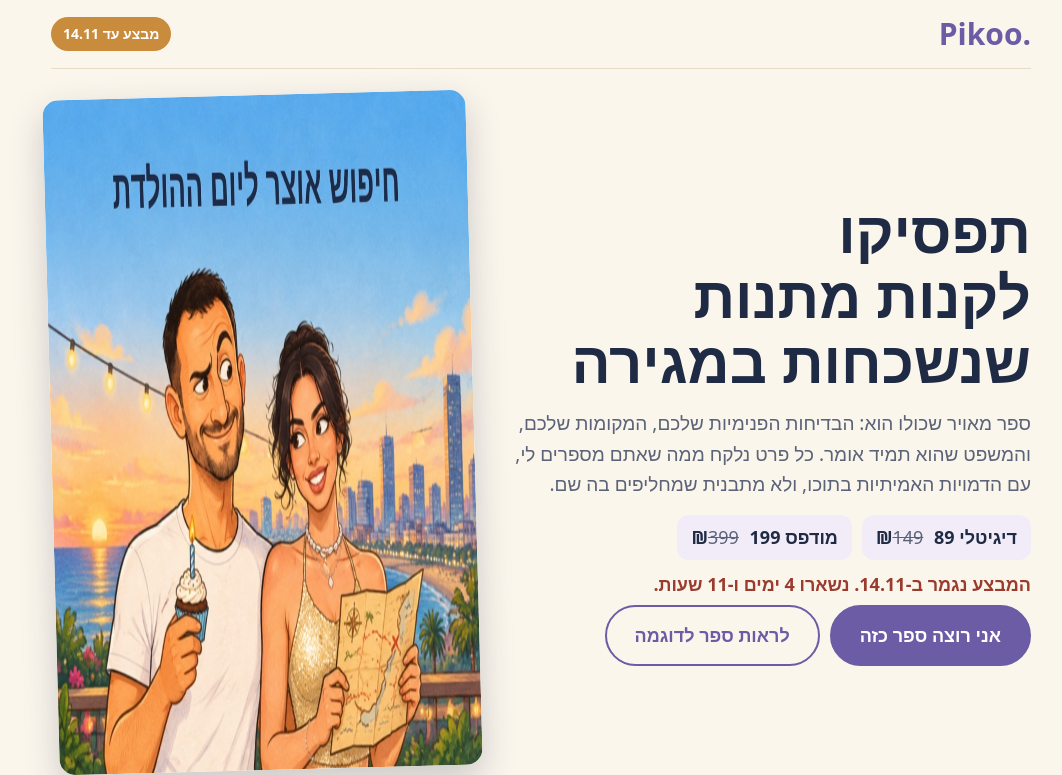
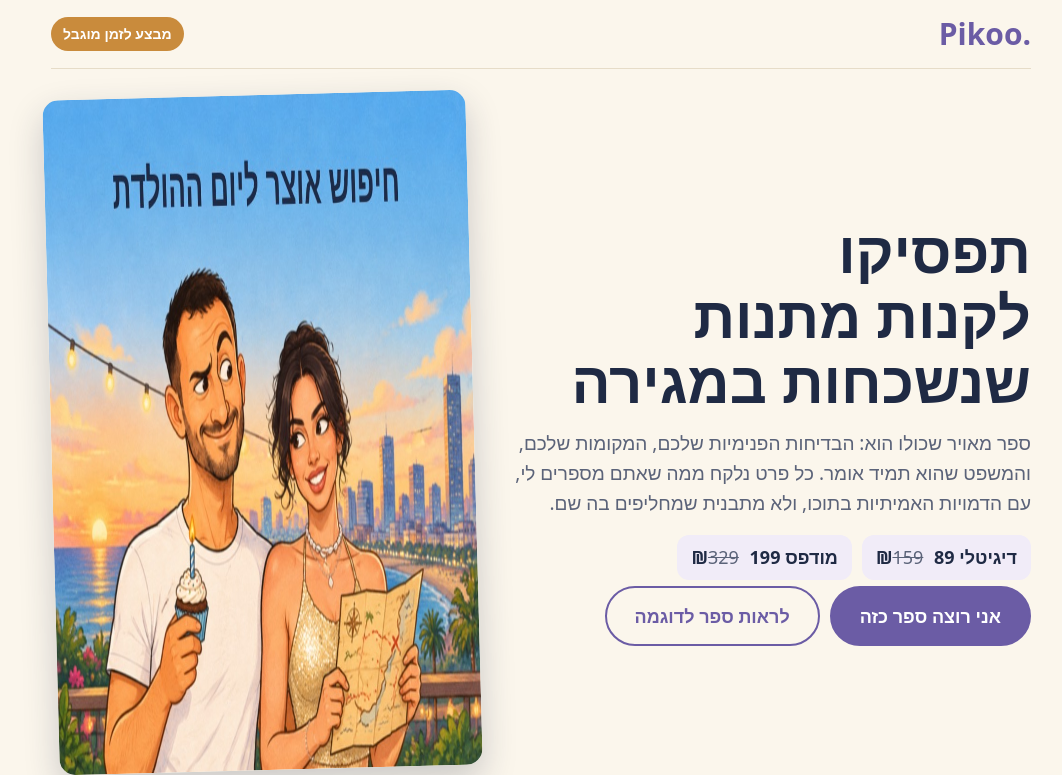
Before and after one commit to karinzikvashvili/pikoo, a plain HTML site: page index.html in a window 1280 px wide. Shown: the top 775 px of the page, without its empty margins (99-1161 px from the left). Drawn offline with Linux system fonts and the light colour scheme.

Commit message:
Open-ended sale, regular prices 329/159, remove countdown

```diff
--- a/index.html
+++ b/index.html
@@ -4,7 +4,7 @@
 <meta charset="utf-8">
 <meta name="viewport" content="width=device-width,initial-scale=1,viewport-fit=cover">
 <title>פיקו Pikoo: ספר מאויר אישי</title>
-<meta name="description" content="ספר מאויר על מי שאוהבים, שנכתב מפרטים שרק אתם מכירים. עם הדמויות האמיתיות בתוכו. מבצע עד 14.11: דיגיטלי 89 ₪, מודפס 199 ₪.">
+<meta name="description" content="ספר מאויר על מי שאוהבים, שנכתב מפרטים שרק אתם מכירים. עם הדמויות האמיתיות בתוכו. מבצע לזמן מוגבל: דיגיטלי 89 ₪, מודפס 199 ₪.">
 <meta property="og:type" content="website">
 <meta property="og:locale" content="he_IL">
 <meta property="og:title" content="פיקו Pikoo: ספר מאויר אישי">
@@ -96,7 +96,7 @@ footer{border-top:1px solid var(--line);padding-block:22px;color:var(--muted);fo
 </head>
 <body>
 <div class="wrap">
-<div class="top"><a class="mark" href="#top">Pikoo.</a><span class="pill" id="pill">מבצע עד 14.11</span></div>
+<div class="top"><a class="mark" href="#top">Pikoo.</a><span class="pill" id="pill">מבצע לזמן מוגבל</span></div>
 
 <main id="top">
 <section class="hero">
@@ -104,11 +104,10 @@ footer{border-top:1px solid var(--line);padding-block:22px;color:var(--muted);fo
     <h1>תפסיקו לקנות מתנות שנשכחות במגירה</h1>
     <p class="lead" style="margin-top:14px">ספר מאויר שכולו הוא: הבדיחות הפנימיות שלכם, המקומות שלכם, והמשפט שהוא תמיד אומר. כל פרט נלקח ממה שאתם מספרים לי, עם הדמויות האמיתיות בתוכו, ולא מתבנית שמחליפים בה שם.</p>
     <div class="offer" style="margin-top:16px">
-      <span>דיגיטלי 89 ₪<s>149</s></span>
-      <span>מודפס 199 ₪<s>399</s></span>
+      <span>דיגיטלי 89 ₪<s>159</s></span>
+      <span>מודפס 199 ₪<s>329</s></span>
     </div>
-    <p class="count" id="count" style="margin-top:10px"></p>
-    <div class="cta"><a class="btn" href="#order">אני רוצה ספר כזה</a><a class="btn ghost" href="#sample">לראות ספר לדוגמה</a></div>
+        <div class="cta"><a class="btn" href="#order">אני רוצה ספר כזה</a><a class="btn ghost" href="#sample">לראות ספר לדוגמה</a></div>
   </div>
   <img class="cover" src="img/cover.jpg" alt="כריכת ספר לדוגמה: חיפוש אוצר ליום ההולדת" width="900" height="675" fetchpriority="high">
 </section>
@@ -160,16 +159,16 @@ footer{border-top:1px solid var(--line);padding-block:22px;color:var(--muted);fo
   <div class="cards" style="margin-top:18px">
     <div class="card rec"><span class="tag">הכי מתאים למתנה</span>
       <h3>ספר מודפס</h3>
-      <div class="price">199 ₪<s>399 ₪</s></div>
+      <div class="price">199 ₪<s>329 ₪</s></div>
       <ul><li>כריכה קשה, 30x20 ס״מ, 24 עמודי סיפור</li><li>כולל קובץ PDF, משלוח לישראל</li><li>עד שתי דמויות, עד 10 ימי עסקים</li></ul>
     </div>
     <div class="card">
       <h3>ספר דיגיטלי</h3>
-      <div class="price">89 ₪<s>149 ₪</s></div>
+      <div class="price">89 ₪<s>159 ₪</s></div>
       <ul><li>קובץ PDF 30x20 ס״מ, במייל ובוואטסאפ</li><li>אפשר להדפיס בכל בית דפוס, מכל מקום בעולם</li><li>עד שתי דמויות, עד 3 ימי עסקים</li></ul>
     </div>
   </div>
-  <p class="extras">מחיר מבצע עד 14.11. רוצים יותר משתי דמויות, כמה עותקים או חבילת ועד? כתבו לי בוואטסאפ ואתן הצעה. המחירים סופיים וללא תוספת מע״מ.</p>
+  <p class="extras">מחיר מבצע לזמן מוגבל, אחריו המחירים הרגילים: 329 ₪ למודפס ו-159 ₪ לדיגיטלי. רוצים יותר משתי דמויות, כמה עותקים או חבילת ועד? כתבו לי בוואטסאפ ואתן הצעה. המחירים סופיים וללא תוספת מע״מ.</p>
 </section>
 
 <section id="order" aria-labelledby="h-order">
@@ -248,12 +247,6 @@ footer{border-top:1px solid var(--line);padding-block:22px;color:var(--muted);fo
     fetch(SCRIPT_URL,{method:"POST",mode:"no-cors",headers:{"Content-Type":"text/plain;charset=utf-8"},body:JSON.stringify(d)})
       .then(function(){status("ההזמנה התקבלה! אני חוזרת אליכם בוואטסאפ עם פרטי תשלום.","ok")})
       .catch(function(){btn.disabled=false;status("השליחה נכשלה. אפשר לדבר איתי בוואטסאפ במקום.","bad")})};
-  var end=new Date("2026-11-14T23:59:59+02:00").getTime();
-  function tick(){var left=end-Date.now(),c=$("#count");
-    if(left<=0){c.textContent="";$("#pill").textContent="המבצע הסתיים";return}
-    var d=Math.floor(left/864e5),h=Math.floor(left%864e5/36e5);
-    c.textContent="המבצע נגמר ב-14.11. נשארו "+(d>0?d+" ימים ו-":"")+h+" שעות."}
-  tick();setInterval(tick,60000);
 })();
 </script>
 </body>
```
